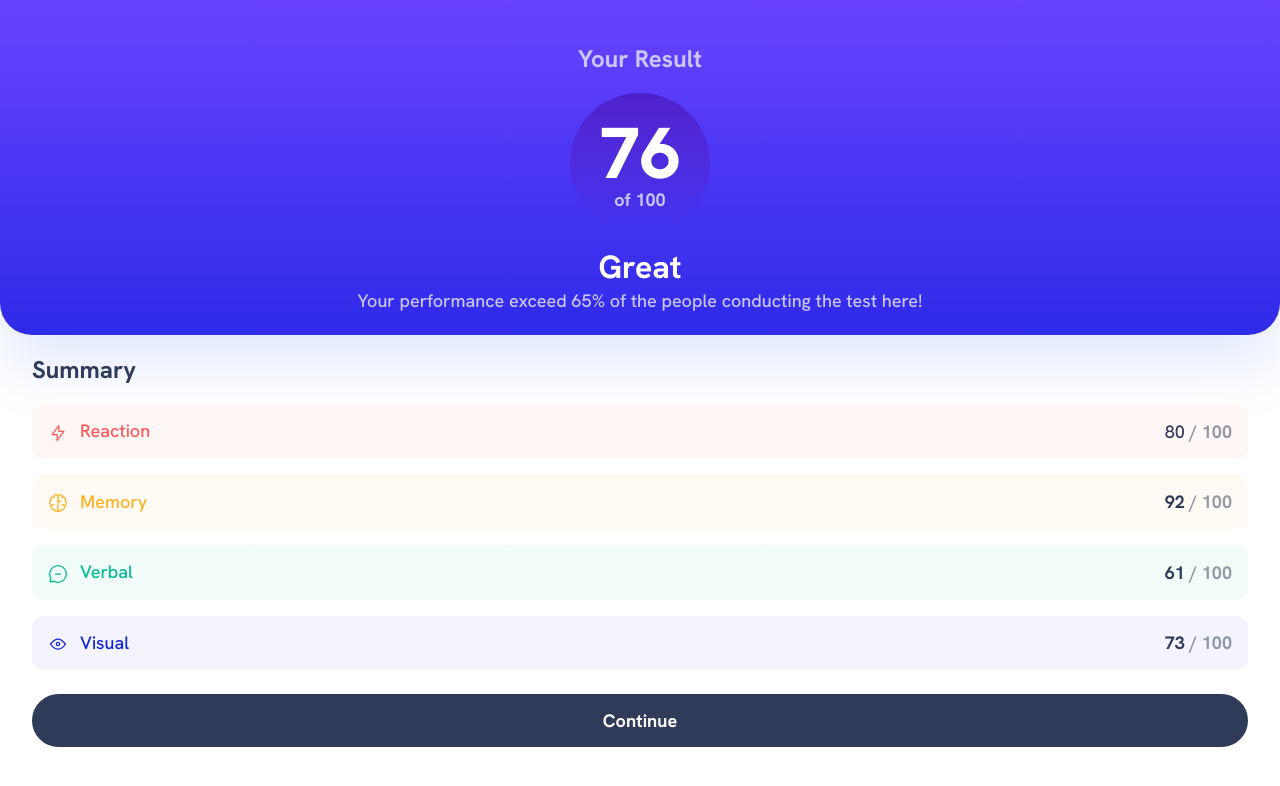
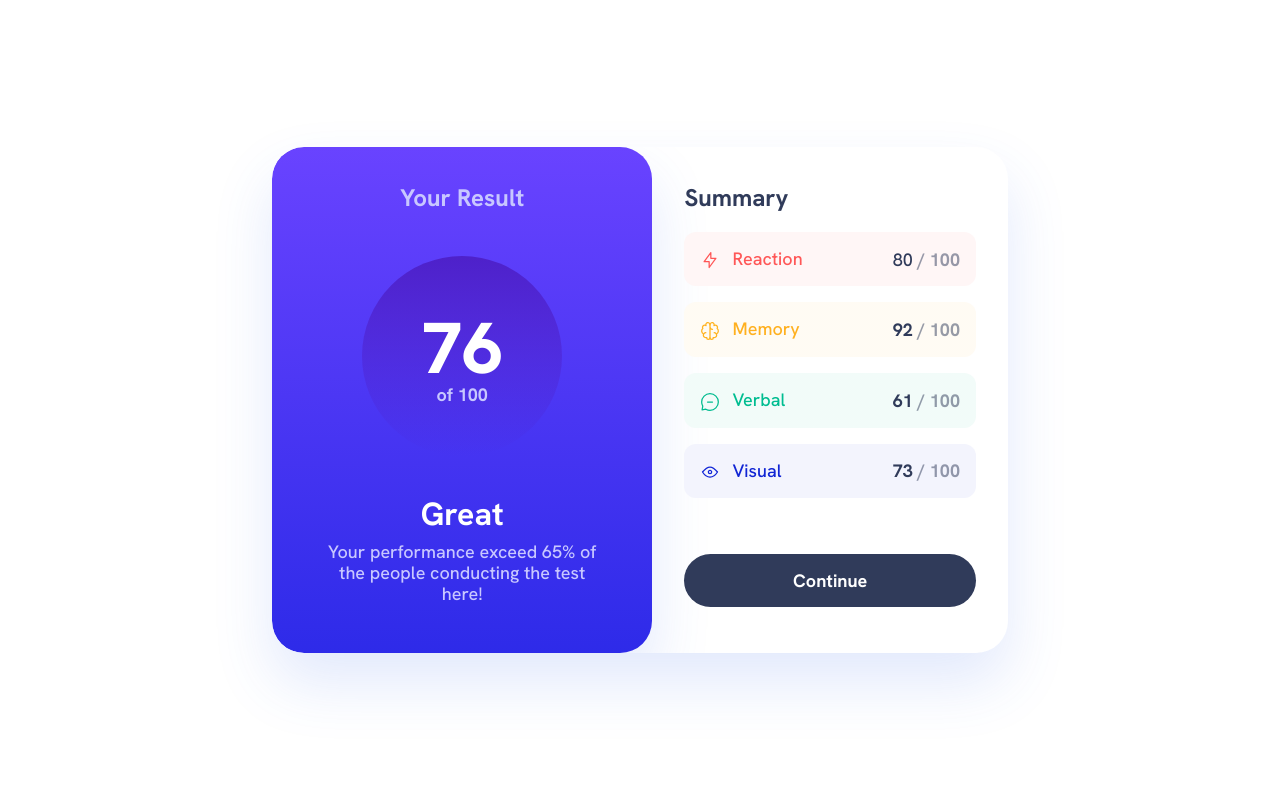
Before and after one commit to mcholascinski/results-summary-component, a plain HTML site: page index.html in a window 1280 px wide. Drawn offline with Linux system fonts and the light colour scheme.

Commit message:
Finish no js code

```diff
--- a/styles/styles.css
+++ b/styles/styles.css
@@ -103,7 +103,7 @@ button:hover {
     display: flex;
     justify-content: center;
     align-items: center;
-    margin: auto;
+    margin: 0 auto;
     flex-wrap: wrap;
     text-align: center;
     border-radius: 50%;
@@ -154,11 +154,17 @@ button:hover {
     background: linear-gradient(0deg, rgba(255, 255, 255, 0.95), rgba(255, 255, 255, 0.95)), #1125D6;
 }
 
-@media (min-width: 800px) {
+@media (min-width: 736px) {
+    body {
+        display: flex;
+        justify-content: center;
+        align-items: center;
+        height: 100vh;
+    }
+
     body, button {
         font-size: 18px;
     }
-
 
     h1 {
         font-size: 72px;
@@ -166,9 +172,51 @@ button:hover {
 
     h2 {
         font-size: 32px;
+        margin-bottom: 1rem;
     }
 
     h3 {
         font-size: 24px;
     }
+
+    .container {
+        max-width: 736px;
+        display: flex;
+        box-shadow: 0px 30px 60px rgba(61, 108, 236, 0.15);
+        border-radius: 32px;
+        overflow: hidden;
+    }
+
+    .container > * {
+        flex-basis: 100%;
+        max-height: 512px;
+    }
+
+    .result {
+        border-radius: 32px;
+    }
+
+    .circle {
+        height: 200px;
+        width: 200px;
+        padding: 3.5rem;
+    }
+
+    .result {
+        padding: 1rem 3.375rem 2.875rem 3.375rem;
+    }
+
+    .summary {
+        padding-top: 1rem;
+        padding-bottom: 2.875rem;
+    }
+
+    .circle {
+        margin: 3rem auto;
+    }
+
+    button {
+        margin-top: 2.5rem;
+        margin-bottom: 0;
+    }
 }
```
